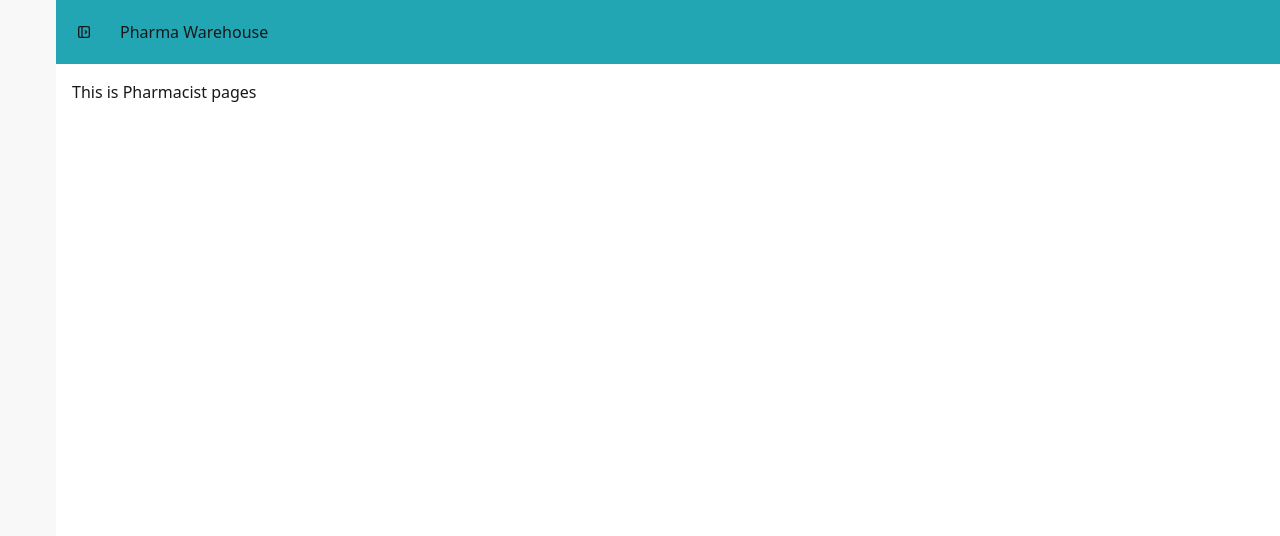
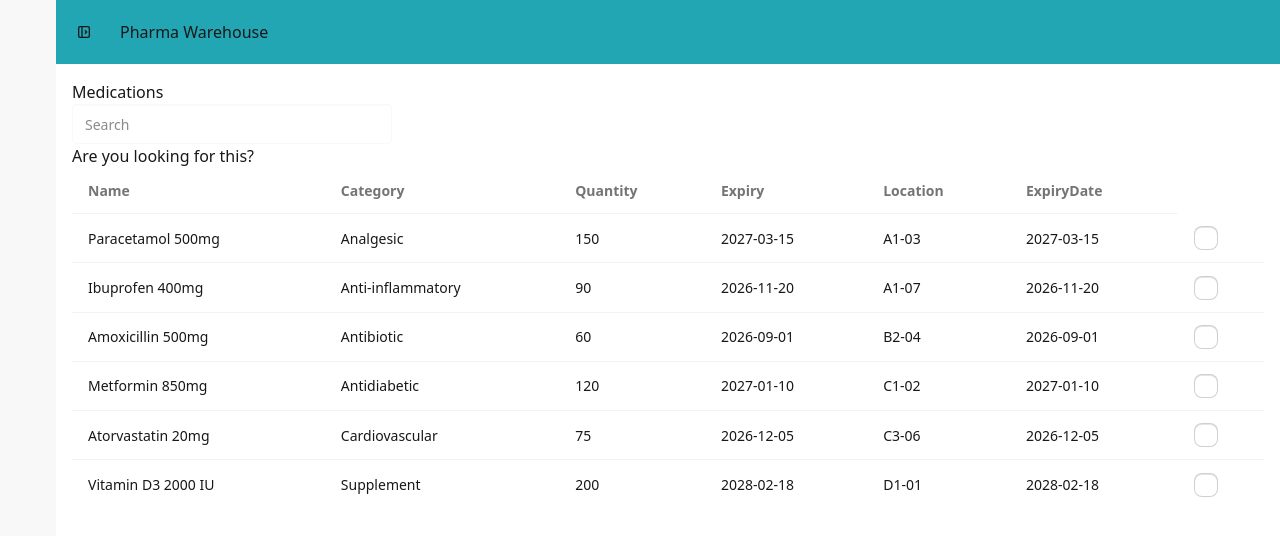
Before and after one commit to H1mka/pharmaceutical-warehouse-frontend, a React app: page /pharmacist in a window 1280 px wide. Shown: the top 536 px of the page. Built offline with nearby package versions, Linux system fonts and the light colour scheme; the HTML template or start-up script is replaced by a standard one.

Commit message:
Add reusable table

```diff
--- /dev/null
+++ b/src/components/Table.jsx
@@ -0,0 +1,61 @@
+import { useState } from "react";
+const Table = ({ data = [] }) => {
+  const headers = Object.keys(data[0]).map((item) => {
+    return { title: item };
+  });
+  //     const [searchingMed, setSearchingMed] = useState("");
+  //   let tableSearch = data.filter((item) => {
+  //     if (searchingMed.length > 0)
+  //       return item.name.toLowerCase().includes(searchingMed.toLowerCase());
+  //   });
+  return (
+    <div>
+      {/* <input
+        className="input validator outline-none border-[#ecf9ff99]"
+        type="search"
+        id="search"
+        placeholder="Search"
+        value={searchingMed}
+        onChange={(e) => setSearchingMed(e.target.value)}
+      />
+      <div>
+        {" "}
+        <h2>Are you looking for this?</h2>
+        {tableSearch.map((item) => (
+          <div key={item.id}>
+            <ul>
+              <li>{item.name}</li>
+              <li>{item.category}</li>
+            </ul>
+          </div>
+        ))}
+      </div> */}
+
+      <table className="table">
+        <thead>
+          {headers.map((head) => {
+            return <th>{head.title}</th>;
+          })}
+        </thead>
+        <tbody>
+          {data.map((dataItem) => {
+            return (
+              <tr className="hover:bg-base-300">
+                {headers.map((headItem) => {
+                  return <td>{String(dataItem[headItem.title])}</td>;
+                })}
+                <td>
+                  <label>
+                    <input type="checkbox" className="checkbox" />
+                  </label>
+                </td>
+              </tr>
+            );
+          })}
+        </tbody>
+      </table>
+    </div>
+  );
+};
+
+export default Table;
--- /dev/null
+++ b/src/pages/mockMedications.json
@@ -0,0 +1,62 @@
+[
+  {
+    "id": "MED-001",
+    "name": "Paracetamol 500mg",
+    "category": "Analgesic",
+    "batchNumber": "BATCH-2026-01",
+    "quantity": 150,
+    "expiryDate": "2027-03-15",
+    "location": "A1-03",
+    "requiresPrescription": false
+  },
+  {
+    "id": "MED-002",
+    "name": "Ibuprofen 400mg",
+    "category": "Anti-inflammatory",
+    "batchNumber": "BATCH-2026-02",
+    "quantity": 90,
+    "expiryDate": "2026-11-20",
+    "location": "A1-07",
+    "requiresPrescription": false
+  },
+  {
+    "id": "MED-003",
+    "name": "Amoxicillin 500mg",
+    "category": "Antibiotic",
+    "batchNumber": "BATCH-2026-03",
+    "quantity": 60,
+    "expiryDate": "2026-09-01",
+    "location": "B2-04",
+    "requiresPrescription": true
+  },
+  {
+    "id": "MED-004",
+    "name": "Metformin 850mg",
+    "category": "Antidiabetic",
+    "batchNumber": "BATCH-2026-04",
+    "quantity": 120,
+    "expiryDate": "2027-01-10",
+    "location": "C1-02",
+    "requiresPrescription": true
+  },
+  {
+    "id": "MED-005",
+    "name": "Atorvastatin 20mg",
+    "category": "Cardiovascular",
+    "batchNumber": "BATCH-2026-05",
+    "quantity": 75,
+    "expiryDate": "2026-12-05",
+    "location": "C3-06",
+    "requiresPrescription": true
+  },
+  {
+    "id": "MED-006",
+    "name": "Vitamin D3 2000 IU",
+    "category": "Supplement",
+    "batchNumber": "BATCH-2026-06",
+    "quantity": 200,
+    "expiryDate": "2028-02-18",
+    "location": "D1-01",
+    "requiresPrescription": false
+  }
+]
--- a/src/views/CustomerView.jsx
+++ b/src/views/CustomerView.jsx
@@ -1,4 +1,16 @@
+import Table from "../components/Table";
+import mocksMed from "../pages/mockMedications.json";
+
 const CustomerView = () => {
-  return <div> This is Customer page</div>;
+  // const headers = Object.keys(data[0]).map((item) => {
+  //   return { title: item };
+  // });
+
+  return (
+    <div>
+      <h2>This is Customer page</h2>
+      <Table data={mocksMed}></Table>
+    </div>
+  );
 };
 export default CustomerView;
--- a/src/views/PharmacistView.jsx
+++ b/src/views/PharmacistView.jsx
@@ -1,4 +1,73 @@
+import { useState, useEffect } from "react";
+import mocksMed from "../pages/mockMedications.json";
+
 const PharmacistView = () => {
-  return <div> This is Pharmacist pages </div>;
+  const [searchingMed, setSearchingMed] = useState("");
+  const [medications, setMedications] = useState([]);
+
+  useEffect(() => {
+    setMedications(mocksMed);
+  }, []);
+
+  let findedMed = medications.filter((item) => {
+    if (searchingMed.length > 0)
+      return item.name.toLowerCase().includes(searchingMed.toLowerCase());
+  });
+
+  return (
+    <div>
+      <h1>Medications</h1>
+      <input
+        className="input validator outline-none border-[#ecf9ff99]"
+        type="search"
+        id="search"
+        placeholder="Search"
+        value={searchingMed}
+        onChange={(e) => setSearchingMed(e.target.value)}
+      />
+      <div>
+        {" "}
+        <h2>Are you looking for this?</h2>
+        {findedMed.map((item) => (
+          <div key={item.id}>
+            <ul>
+              <li>{item.name}</li>
+              <li>{item.category}</li>
+            </ul>
+          </div>
+        ))}
+      </div>
+
+      <table className="table">
+        <thead>
+          <tr>
+            <th>Name</th>
+            <th>Category</th>
+            <th>Quantity</th>
+            <th>Expiry</th>
+            <th>Location</th>
+            <th>ExpiryDate</th>
+          </tr>
+        </thead>
+        <tbody>
+          {mocksMed.map((med) => (
+            <tr key={med.id} className="hover:bg-base-300">
+              <td>{med.name}</td>
+              <td>{med.category}</td>
+              <td>{med.quantity}</td>
+              <td>{med.expiryDate}</td>
+              <td>{med.location}</td>
+              <td>{med.expiryDate}</td>
+              <td>
+                <label>
+                  <input type="checkbox" className="checkbox" />
+                </label>
+              </td>
+            </tr>
+          ))}
+        </tbody>
+      </table>
+    </div>
+  );
 };
 export default PharmacistView;
```
